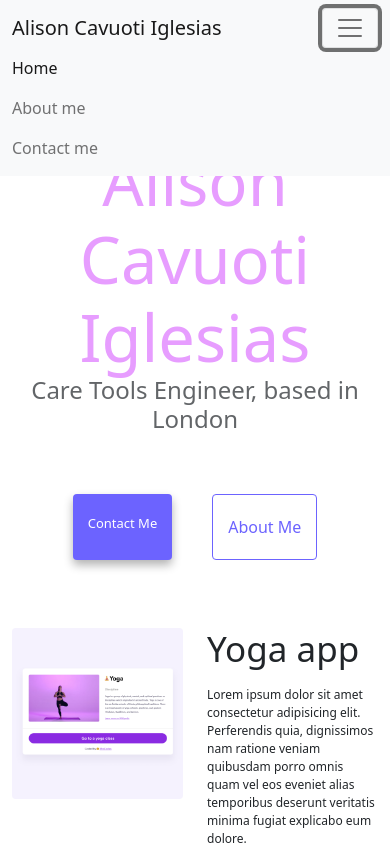
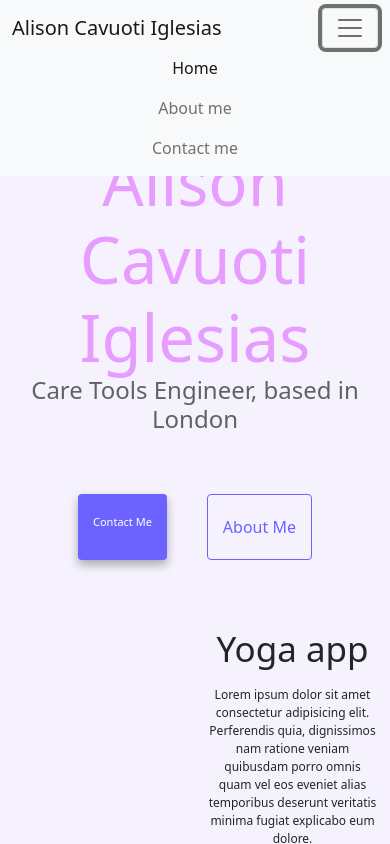
Before and after one commit to Alisoncavuo/multiple-pages, a plain HTML site: page index.html in a window 390 px wide. Both pictures are taken after a click on the button "Toggle navigation". Shown: the top 844 px of the page. Drawn offline with nearby package versions, Linux system fonts and the light colour scheme.

Commit message:
SEO friendly

```diff
--- a/index.html
+++ b/index.html
@@ -4,7 +4,11 @@
     <meta charset="UTF-8" />
     <meta http-equiv="X-UA-Compatible" content="IE=edge" />
     <meta name="viewport" content="width=device-width, initial-scale=1.0" />
-    <title>Alison Cavuoti - Zendesk Administrator homepage</title>
+    <meta
+      name="description"
+      content="Everything you need to know about Alison Cavuoti and her expereince and expertise as a Care tool Engineer working on Zendesk platform"
+    />
+    <title>Alison Cavuoti - Care Tool Engineer homepage</title>
     <link
       href="https://cdn.jsdelivr.net/npm/bootstrap@5.0.0-beta2/dist/css/bootstrap.min.css"
       rel="stylesheet"
@@ -41,10 +45,20 @@
               >
             </li>
             <li class="nav-item">
-              <a class="nav-link" href="about.html">About me</a>
+              <a
+                class="nav-link"
+                href="about.html"
+                title="My experience as a Care Tool Engineer"
+                >About me</a
+              >
             </li>
             <li class="nav-item">
-              <a class="nav-link" href="about.html#contact">Contact me</a>
+              <a
+                class="nav-link"
+                href="about.html#contact"
+                title="Drop me an email"
+                >Contact me</a
+              >
             </li>
           </ul>
         </div>
@@ -55,7 +69,12 @@
     <h3 class="text-center">Care Tools Engineer, based in London</h3>
     <div class="navigation-links mb-5">
       <a href="about.html#contact" class="primary-link">Contact me</a>
-      <a href="about.html" class="secondary-link">About me</a>
+      <a
+        href="about.html"
+        class="secondary-link"
+        title="Everything you need to know about me"
+        >About me</a
+      >
     </div>
     <div class="container">
       <div class="row">
--- a/style.css
+++ b/style.css
@@ -87,7 +87,7 @@ p {
   text-decoration: underline;
 }
 
-@media (max-width: 550px) {
+@media (max-width: 700px) {
   h1 {
     font-size: 65px;
     color: #e79dff;
@@ -98,7 +98,17 @@ p {
   p {
     font-size: 12px;
   }
+  body {
+    text-align: center;
+    background-color: #f5f2fe;
+  }
+
   .primary-link {
-    font-size: 13px;
+    font-size: 11px;
+    display: block;
+    margin: 0 auto;
+  }
+  img {
+    display: none;
   }
 }
```
Also changed, not shown: about.html (+6 -1 lines).
